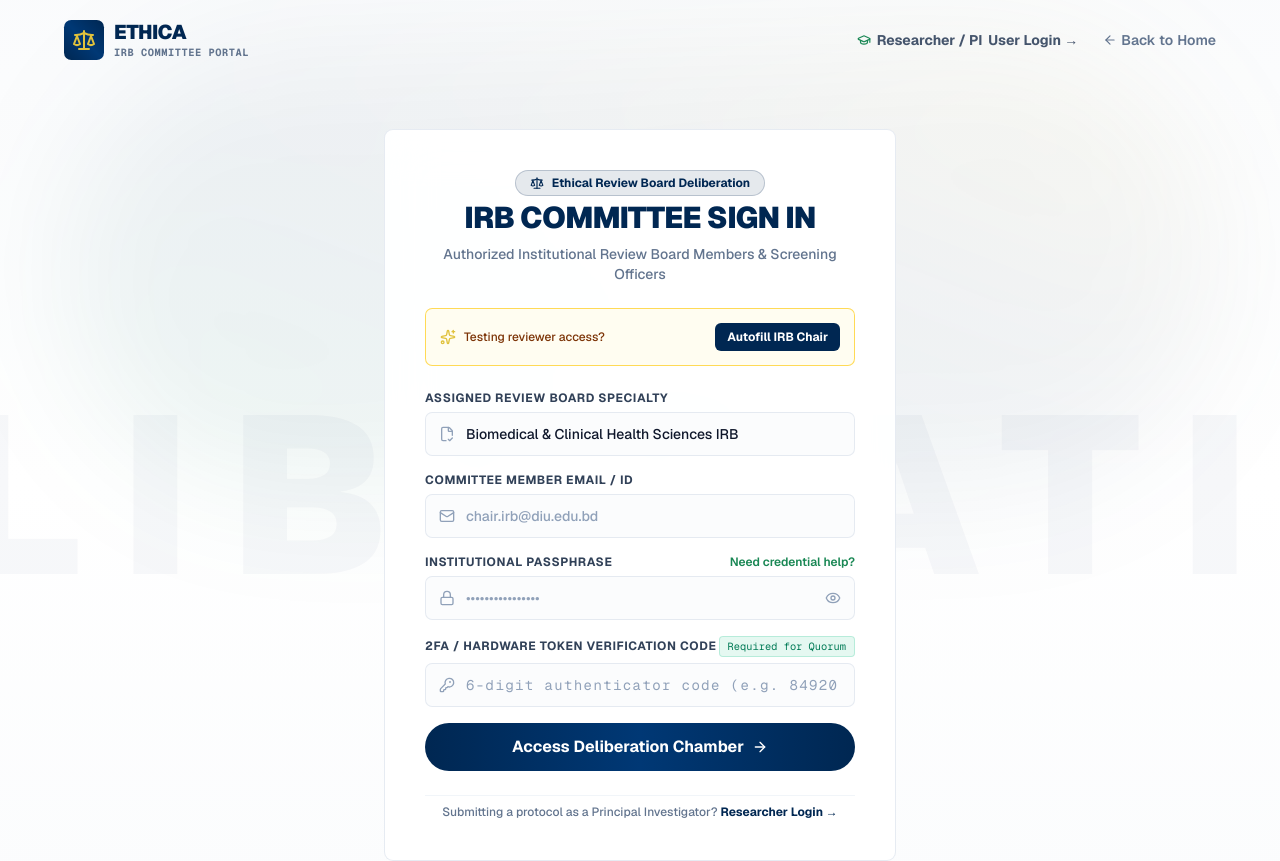
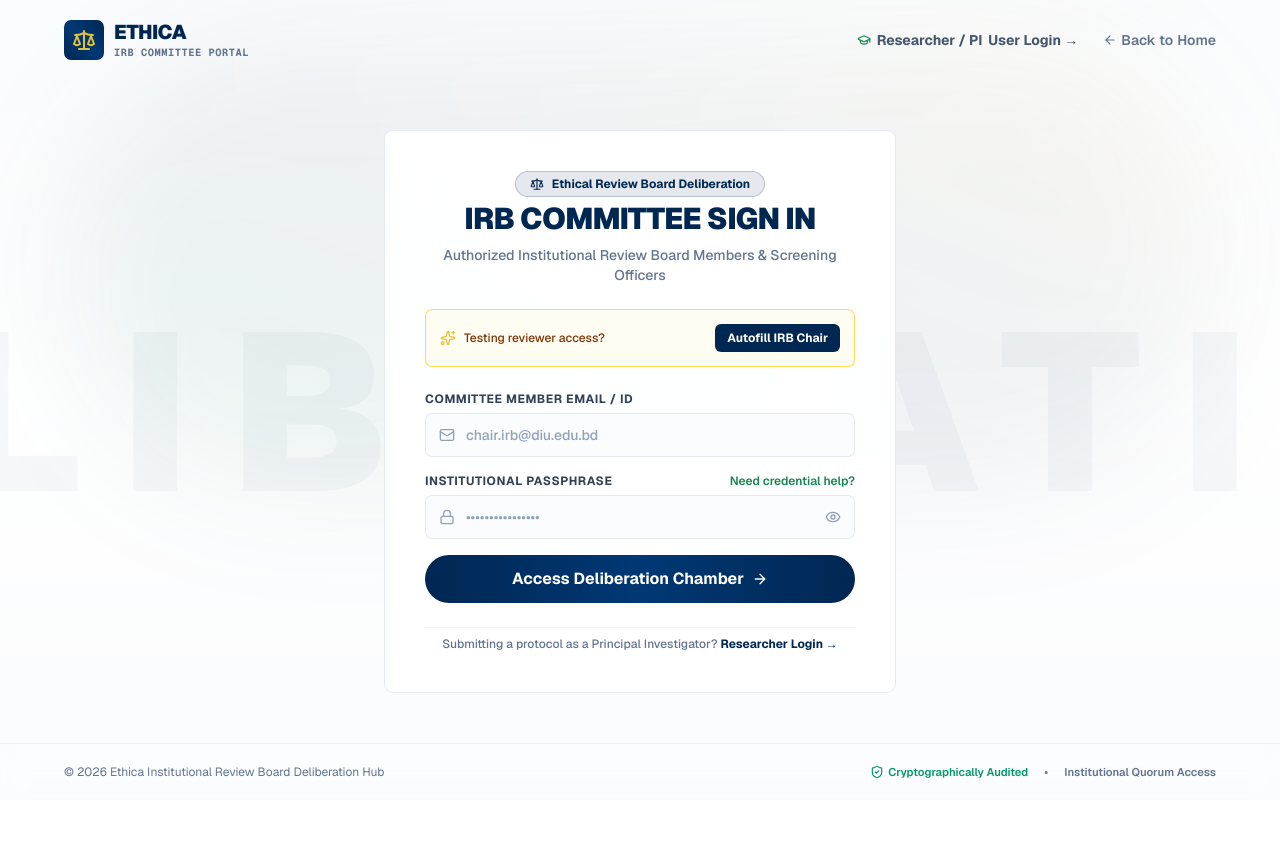
Before and after one commit to abdullah201240/Ethica, a Next.js app in the folder client/: page /reviewer/login in a window 1280 px wide. Shown: the top 861 px of the page. After the commit the page ends 800 px from the top, so only its background shows below. Built offline with nearby package versions, Linux system fonts and the light colour scheme.

Commit message:
refactor: remove 2FA and board type selection from reviewer login page

```diff
--- a/client/app/reviewer/login/page.tsx
+++ b/client/app/reviewer/login/page.tsx
@@ -14,9 +14,7 @@ import {
   Sparkles,
   CheckCircle2,
   GraduationCap,
-  KeyRound,
   ArrowLeft,
-  FileCheck2,
 } from "lucide-react"
 import { Button } from "@/components/ui/button"
 
@@ -24,8 +22,6 @@ export default function ReviewerLoginPage() {
   const router = useRouter()
   const [memberId, setMemberId] = React.useState("")
   const [passphrase, setPassphrase] = React.useState("")
-  const [twoFactorCode, setTwoFactorCode] = React.useState("")
-  const [boardType, setBoardType] = React.useState("biomedical")
   const [showPassphrase, setShowPassphrase] = React.useState(false)
   const [loading, setLoading] = React.useState(false)
   const [statusMessage, setStatusMessage] = React.useState<string | null>(null)
@@ -33,19 +29,17 @@ export default function ReviewerLoginPage() {
   const handleDemoFill = () => {
     setMemberId("charles.montgomery@diu.edu.bd")
     setPassphrase("IRB_Chair_SecureKey_2026!")
-    setTwoFactorCode("849201")
-    setBoardType("biomedical")
-    setStatusMessage("Demo Committee Chair credentials & 2FA token loaded!")
+    setStatusMessage("Demo Committee Chair credentials loaded!")
     setTimeout(() => setStatusMessage(null), 3500)
   }
 
   const handleSubmit = (e: React.FormEvent) => {
     e.preventDefault()
     setLoading(true)
-    setStatusMessage("Verifying institutional credentials & 2FA quorum token...")
+    setStatusMessage("Verifying institutional committee credentials...")
     setTimeout(() => {
       setLoading(false)
-      setStatusMessage("IRB Quorum verification successful! Entering Committee Chamber...")
+      setStatusMessage("IRB verification successful! Entering Committee Chamber...")
       setTimeout(() => {
         router.push("/#preview")
       }, 1000)
@@ -147,34 +141,6 @@ export default function ReviewerLoginPage() {
           {/* Credentials Form */}
           <form onSubmit={handleSubmit} className="space-y-4">
 
-            {/* Committee Specialty Board Selector */}
-            <div className="space-y-1.5">
-              <label className="text-xs font-bold uppercase tracking-wider text-slate-700 dark:text-slate-300 block">
-                Assigned Review Board Specialty
-              </label>
-              <div className="relative">
-                <FileCheck2 className="absolute left-3.5 top-1/2 -translate-y-1/2 size-4 text-slate-400 pointer-events-none" />
-                <select
-                  value={boardType}
-                  onChange={(e) => setBoardType(e.target.value)}
-                  className="w-full h-11 pl-10 pr-4 rounded-xl border border-slate-200/85 dark:border-slate-800 bg-slate-50/60 dark:bg-slate-900/60 text-slate-900 dark:text-white text-xs sm:text-sm font-medium focus-visible:outline-none focus-visible:ring-2 focus-visible:ring-[#002752] dark:focus-visible:ring-white transition-all appearance-none cursor-pointer"
-                >
-                  <option value="biomedical">
-                    Biomedical & Clinical Health Sciences IRB
-                  </option>
-                  <option value="behavioral">
-                    Social & Behavioral Research Ethics Committee
-                  </option>
-                  <option value="ai-ethics">
-                    Data Privacy & AI Ethical Governance Board
-                  </option>
-                  <option value="screening">
-                    Administrative Gatekeeper & Screening Depot
-                  </option>
-                </select>
-              </div>
-            </div>
-
             {/* Reviewer ID / Email */}
             <div className="space-y-1.5">
               <label className="text-xs font-bold uppercase tracking-wider text-slate-700 dark:text-slate-300 block">
@@ -231,35 +197,12 @@ export default function ReviewerLoginPage() {
               </div>
             </div>
 
-            {/* 2FA / Hardware Token Code */}
-            <div className="space-y-1.5">
-              <div className="flex items-center justify-between">
-                <label className="text-xs font-bold uppercase tracking-wider text-slate-700 dark:text-slate-300 block">
-                  2FA / Hardware Token Verification Code
-                </label>
-                <span className="text-[0.65rem] font-mono text-emerald-700 dark:text-emerald-400 bg-emerald-500/10 px-2 py-0.5 rounded border border-emerald-500/20">
-                  Required for Quorum
-                </span>
-              </div>
-              <div className="relative">
-                <KeyRound className="absolute left-3.5 top-1/2 -translate-y-1/2 size-4 text-slate-400 pointer-events-none" />
-                <input
-                  type="text"
-                  maxLength={6}
-                  placeholder="6-digit authenticator code (e.g. 849201)"
-                  value={twoFactorCode}
-                  onChange={(e) => setTwoFactorCode(e.target.value)}
-                  className="w-full h-11 pl-10 pr-4 rounded-xl border border-slate-200/85 dark:border-slate-800 bg-slate-50/60 dark:bg-slate-900/60 text-slate-900 dark:text-white placeholder:text-slate-400 text-sm font-mono tracking-widest focus-visible:outline-none focus-visible:ring-2 focus-visible:ring-[#002752] dark:focus-visible:ring-white transition-all"
-                />
-              </div>
-            </div>
-
             <Button
               type="submit"
               disabled={loading}
               className="w-full h-12 text-sm sm:text-base font-bold rounded-full bg-gradient-to-r from-[#002752] via-[#003875] to-[#002752] hover:from-[#001c3d] hover:to-[#001c3d] text-white gap-2 transition-all duration-300 cursor-pointer"
             >
-              <span>{loading ? "Verifying Quorum..." : "Access Deliberation Chamber"}</span>
+              <span>{loading ? "Authenticating..." : "Access Deliberation Chamber"}</span>
               <ArrowRight className="size-4" />
             </Button>
           </form>
@@ -286,7 +229,7 @@ export default function ReviewerLoginPage() {
             Cryptographically Audited
           </span>
           <span>•</span>
-          <span>FIPS 140-3 2FA Supported</span>
+          <span>Institutional Quorum Access</span>
         </div>
       </footer>
     </div>
```
